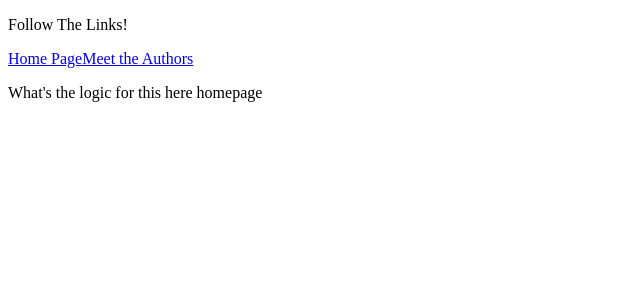
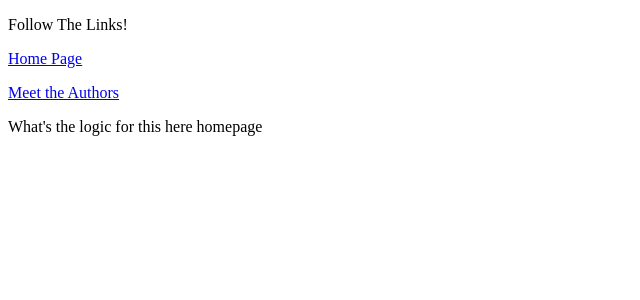
Before and after one commit to mmaustin/community-novel, a React (Create React App) app in the folder cn-client/: page / in a window 1280 px wide. Shown: the top 300 px of the page, without its empty margins (0-640 px from the left). Built offline with nearby package versions, Linux system fonts and the light colour scheme; no server answers.

Commit message:
placed navbar links in separate p tags

```diff
--- a/cn-client/src/app/Navbar.js
+++ b/cn-client/src/app/Navbar.js
@@ -7,8 +7,8 @@ export const Navbar = () =>{
         <nav>
             <p>Follow The Links!</p>
             <div>
-                <Link className='component-link' to='/'>Home Page</Link>
-                <Link className='component-link' to='/all-authors'>Meet the Authors</Link>
+                <p><Link className='component-link' to='/'>Home Page</Link></p>
+                <p><Link className='component-link' to='/all-authors'>Meet the Authors</Link></p>
             </div>
         </nav>
     )
```
